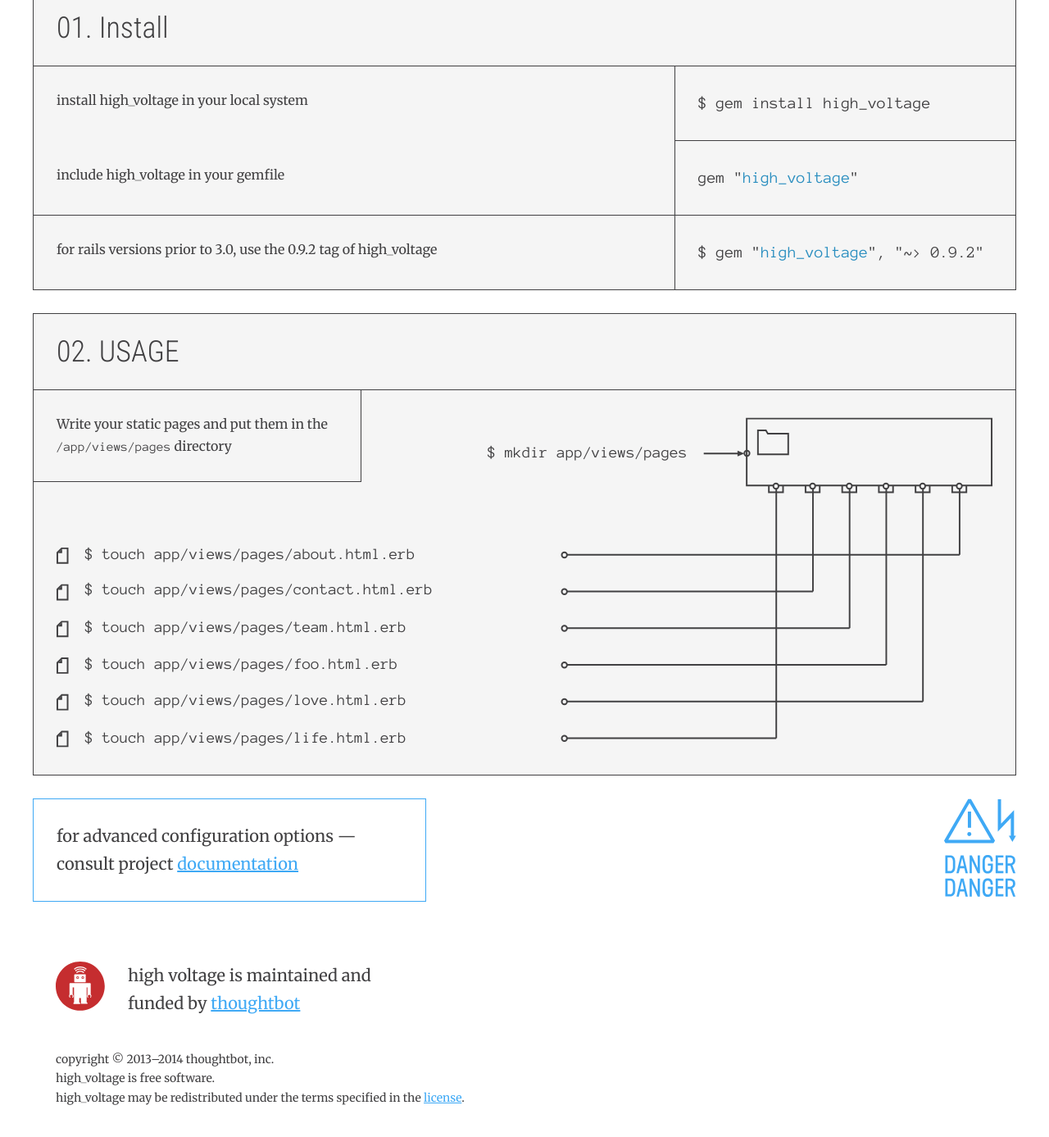
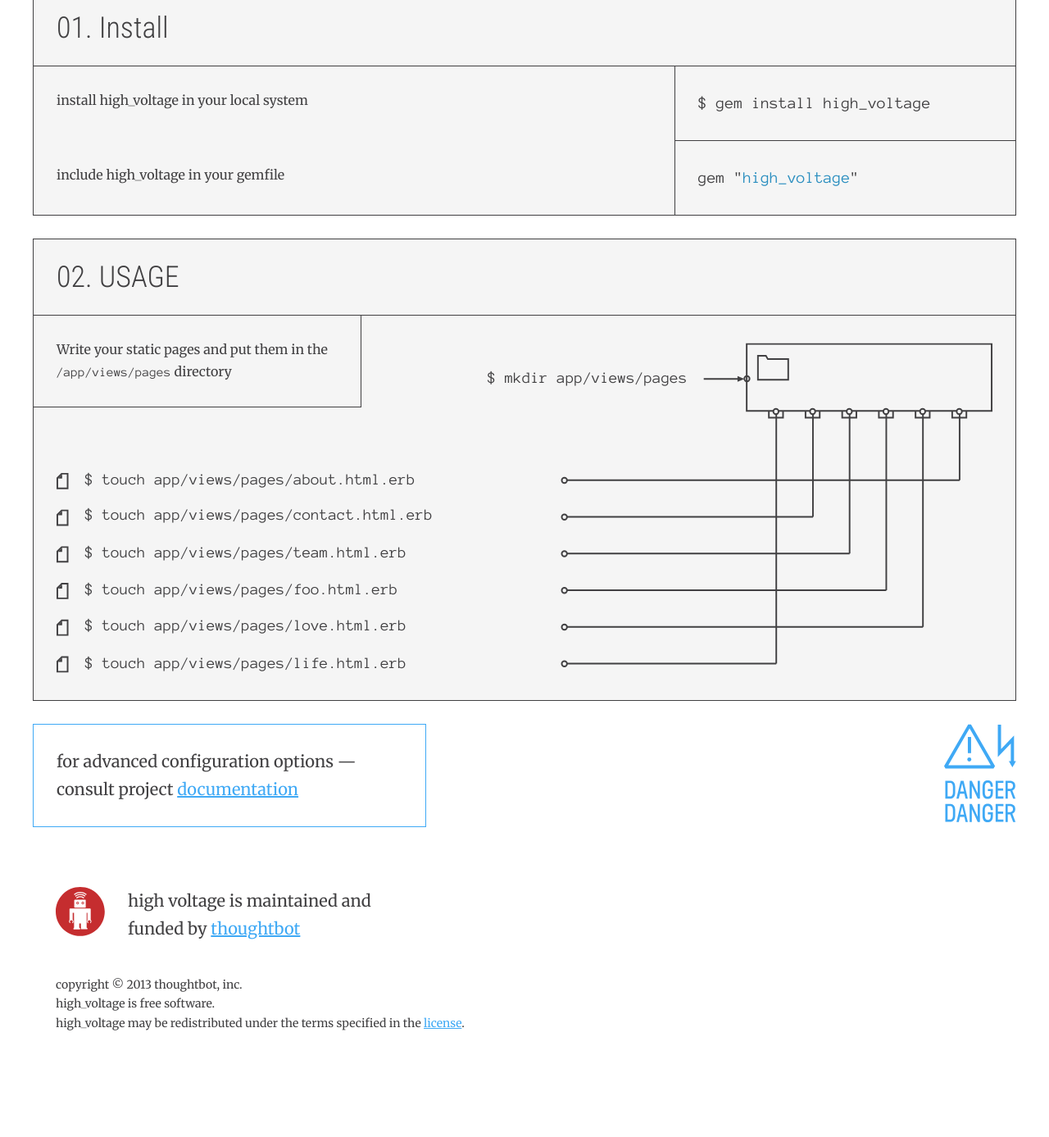
Before and after one commit to thoughtbot/high_voltage, a Jekyll site: the page built from index.html, in a window 1280 px wide and 1400 px high, scrolled down 475 px. Shown: the top 1387 px of the window at 82% size. Built offline with Jekyll 4.4.1, drawn with Linux system fonts in a browser that asks for light colours; after the commit the page ends 1784 px from its top, so only the background shows below that.

Commit message:
Update dates and remove old rails section

```diff
--- a/_config.yml
+++ b/_config.yml
@@ -4,9 +4,9 @@ description: >
   High Voltage serves static pages in your Rails app
 url: "http://thoughtbot.github.io/high_voltage/"
 repository_url: "http://github.com/thoughtbot/high_voltage"
-documentation_url: "http://github.com/thoughtbot/high_voltage/blob/master/README.md"
+documentation_url: "http://github.com/thoughtbot/high_voltage/blob/main/README.md"
 thoughtbot_url: "http://thoughtbot.com"
-license_url: "https://github.com/thoughtbot/high_voltage/blob/master/MIT-LICENSE"
+license_url: "https://github.com/thoughtbot/high_voltage/blob/main/MIT-LICENSE"
 
 # Build settings
 markdown: kramdown
--- a/_includes/footer.html
+++ b/_includes/footer.html
@@ -6,7 +6,7 @@
   </p>
 
   <p class="copyright">
-    <span>Copyright © 2013–2014 thoughtbot, inc.</span>
+    <span>Copyright © 2013 thoughtbot, inc.</span>
 
     <span>high_voltage is free software.</span>
 
--- a/index.html
+++ b/index.html
@@ -16,12 +16,6 @@ layout: default
       <p class="install-direction-instructions">Include high_voltage in your gemfile</p>
 
       <code class="install-direction-sample">gem "<em>high_voltage</em>"</code>
-    </section>
-
-    <section class="install-direction">
-      <p class="install-direction-instructions">For Rails versions prior to 3.0, use the 0.9.2 tag of high_voltage</p>
-
-      <code class="install-direction-sample">$ gem "<em>high_voltage</em>", "~> 0.9.2"</code>
     </section>
   </section>
 
```
